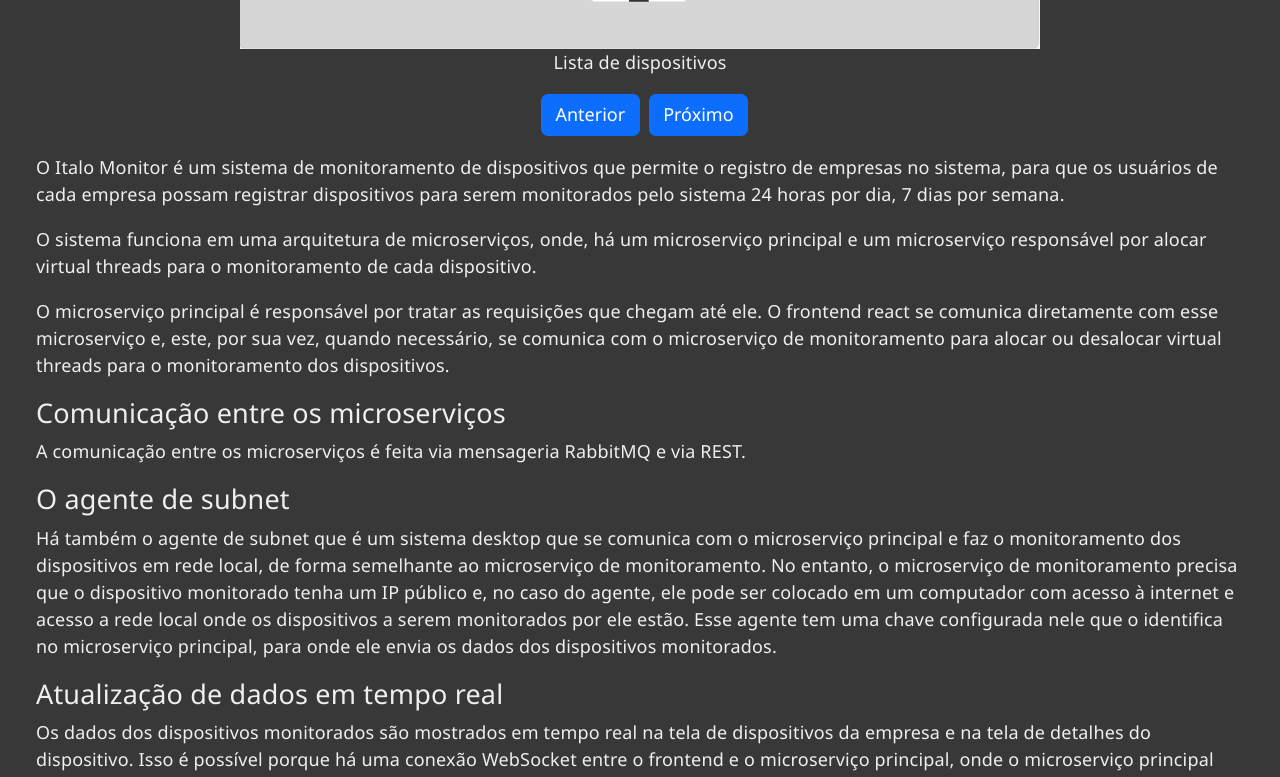
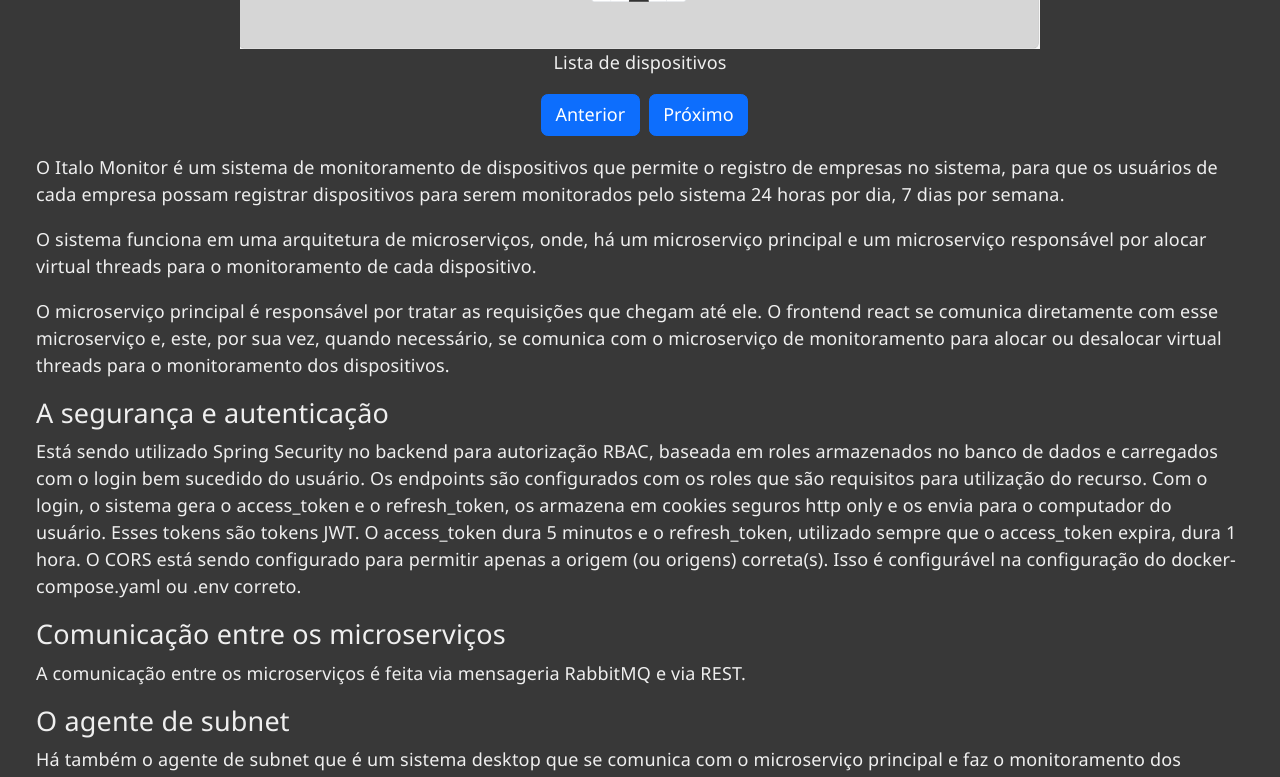
Before and after one commit to italolab/italolab.github.io, a React (Vite) app: page /#/projeto/italomonitor in a window 1280 px wide. Shown: the part 470-1247 px from the top of the page. Built offline with nearby package versions, Linux system fonts and the light colour scheme.

Commit message:
Após adicionados detalhes sobre a segurança nos projetos web

```diff
--- a/src/pages/ProjetoItaloMonitor.tsx
+++ b/src/pages/ProjetoItaloMonitor.tsx
@@ -33,6 +33,17 @@
                 o microserviço de monitoramento para alocar ou desalocar virtual threads para o monitoramento dos dispositivos.
             </p>
 
+            <h4>A segurança e autenticação</h4>
+            <p>Está sendo utilizado Spring Security no backend para autorização RBAC, baseada em
+                roles armazenados no banco de dados e carregados com o login bem sucedido do usuário.
+                Os endpoints são configurados com os roles que são requisitos para utilização do recurso.
+                Com o login, o sistema gera o access_token e o refresh_token, os armazena em cookies seguros
+                http only e os envia para o computador do usuário. Esses tokens são tokens JWT. O access_token
+                dura 5 minutos e o refresh_token, utilizado sempre que o access_token expira, dura 1 hora. O CORS
+                está sendo configurado para permitir apenas a origem (ou origens) correta(s). Isso é configurável
+                na configuração do docker-compose.yaml ou .env correto.
+            </p>
+
             <h4>Comunicação entre os microserviços</h4>
             <p>A comunicação entre os microserviços é feita via mensageria RabbitMQ e via REST.</p>
 
--- a/src/pages/ProjetoSiserp2021.tsx
+++ b/src/pages/ProjetoSiserp2021.tsx
@@ -44,6 +44,14 @@
             <p>Esse sistema foi desenvolvido em Java com Spring Boot e React no frontend e PostgreSQL como
                 banco de dados. A autenticação é stateless e RBAC, baseada em papeis e tem vários perfis de usuários
                 com seus roles configurados para acesso a recursos do sistema.</p>
+
+            <h5>Segurança e autenticação</h5>
+
+            <p>Está sendo utilizado Spring Security no backend para autorização RBAC, baseada em
+                roles armazenados no banco de dados e carregados com o login bem sucedido do usuário.
+                Os endpoints são configurados com os roles que são requisitos para utilização do recurso.
+                Com o login, o sistema gera o access_token e o refresh_token e os envia para o
+                frontend. Esses tokens são tokens JWT. O access_token dura 1 hora.</p>
         </Projeto>
     );
 }
--- a/src/pages/ProjetoXCLIN.tsx
+++ b/src/pages/ProjetoXCLIN.tsx
@@ -28,6 +28,14 @@
             <p>O XCLIN foi desenvolvido com Spring Boot e Angular 15. O sistema cresceu e envolveu
                 em torno de 30 tabelas no banco de dados PostgreSQL e teve integração com a API do IBGE
                 para carregamento de caixas de seleção com cidades e estados brasileiros.</p>
+
+            <h5>Segurança e autenticação</h5>
+
+            <p>Está sendo utilizado Spring Security no backend para autorização RBAC, baseada em
+                roles armazenados no banco de dados e carregados com o login bem sucedido do usuário.
+                Os endpoints são configurados com os roles que são requisitos para utilização do recurso.
+                Com o login, o sistema gera o access_token e o refresh_token e os envia para o
+                frontend. Esses tokens são tokens JWT. O access_token dura 1 hora.</p>
         </Projeto>
     );
 
```
